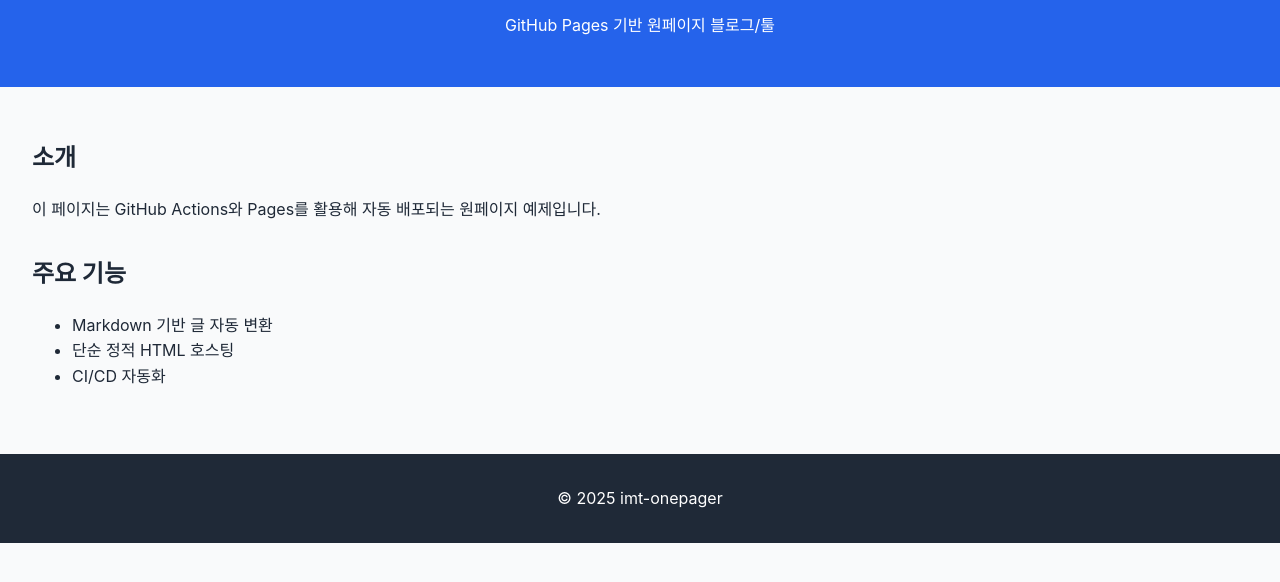
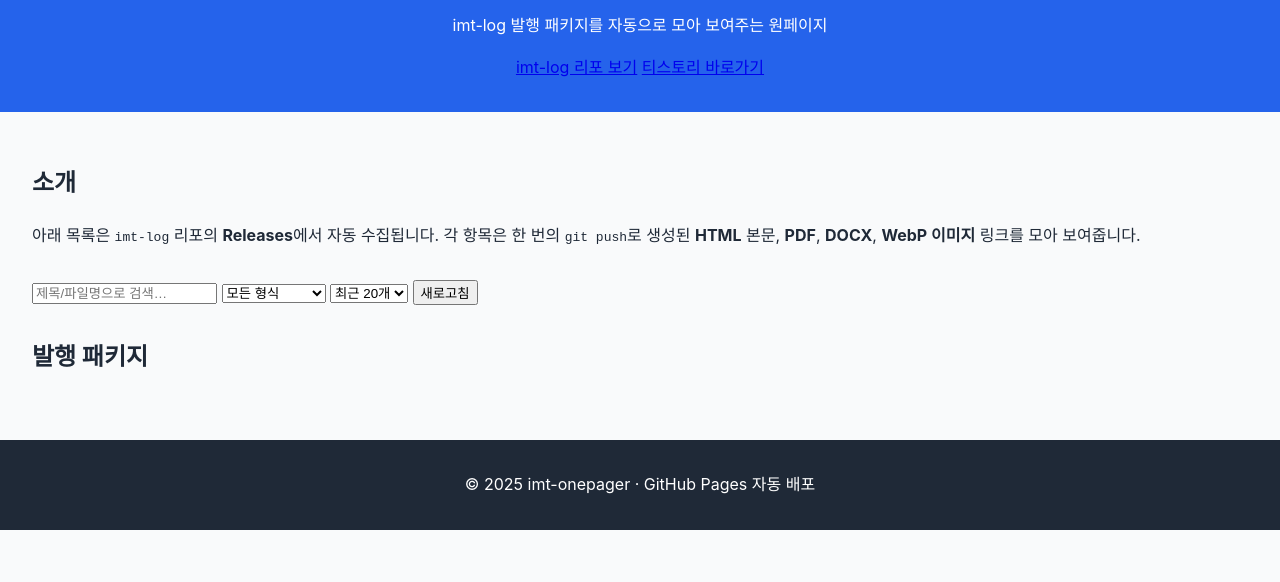
Before and after one commit to imt-log/img-onepager, a plain HTML site: page index.html in a window 1280 px wide. Shown: the part 86-668 px from the top of the page. Drawn offline with Linux system fonts and the light colour scheme.

Commit message:
Update index.html

```diff
--- a/index.html
+++ b/index.html
@@ -1,34 +1,61 @@
 <!DOCTYPE html>
 <html lang="ko">
 <head>
-  <meta charset="UTF-8">
-  <title>imt-onepager</title>
-  <link rel="stylesheet" href="css/style.css">
+  <meta charset="UTF-8" />
+  <meta name="viewport" content="width=device-width, initial-scale=1" />
+  <title>imt-onepager · 티스토리 반자동 발행 링크 모음</title>
+  <link rel="stylesheet" href="css/style.css" />
+  <meta name="description" content="imt-log Release에서 HTML/PDF/DOCX/이미지 링크를 자동 수집해 한 페이지에 보여줍니다." />
 </head>
 <body>
-  <header>
+  <header class="hero">
     <h1>imt-onepager</h1>
-    <p>GitHub Pages 기반 원페이지 블로그/툴</p>
+    <p>imt-log 발행 패키지를 자동으로 모아 보여주는 원페이지</p>
+    <div class="hero-actions">
+      <a class="btn" href="https://github.com/USER/imt-log" target="_blank" rel="noreferrer">imt-log 리포 보기</a>
+      <a class="btn outline" href="https://imt-log.tistory.com" target="_blank" rel="noreferrer">티스토리 바로가기</a>
+    </div>
   </header>
 
-  <main>
-    <section id="intro">
+  <main class="container">
+    <!-- 소개 -->
+    <section>
       <h2>소개</h2>
-      <p>이 페이지는 GitHub Actions와 Pages를 활용해 자동 배포되는 원페이지 예제입니다.</p>
+      <p>아래 목록은 <code>imt-log</code> 리포의 <b>Releases</b>에서 자동 수집됩니다. 각 항목은 한 번의 <code>git push</code>로 생성된
+      <b>HTML</b> 본문, <b>PDF</b>, <b>DOCX</b>, <b>WebP 이미지</b> 링크를 모아 보여줍니다.</p>
     </section>
 
-    <section id="features">
-      <h2>주요 기능</h2>
-      <ul>
-        <li>Markdown 기반 글 자동 변환</li>
-        <li>단순 정적 HTML 호스팅</li>
-        <li>CI/CD 자동화</li>
-      </ul>
+    <!-- 컨트롤 -->
+    <section class="controls">
+      <div class="row">
+        <input id="search" type="search" placeholder="제목/파일명으로 검색…" />
+        <select id="assetFilter">
+          <option value="">모든 형식</option>
+          <option value=".html">HTML</option>
+          <option value=".pdf">PDF</option>
+          <option value=".docx">DOCX</option>
+          <option value=".webp">이미지(WebP)</option>
+        </select>
+        <select id="limit">
+          <option value="10">최근 10개</option>
+          <option value="20" selected>최근 20개</option>
+          <option value="50">최근 50개</option>
+        </select>
+        <button id="reload" class="btn">새로고침</button>
+      </div>
+      <div class="hint" id="rateHint" hidden>많이 조회하면 GitHub API 제한(비로그인 60/h)에 걸릴 수 있어요.</div>
+    </section>
+
+    <!-- 목록 -->
+    <section>
+      <h2>발행 패키지</h2>
+      <div id="releaseList" class="grid"></div>
+      <div id="empty" class="empty" hidden>검색 조건에 맞는 항목이 없습니다.</div>
     </section>
   </main>
 
-  <footer>
-    <p>© 2025 imt-onepager</p>
+  <footer class="footer">
+    <p>© 2025 imt-onepager · GitHub Pages 자동 배포</p>
   </footer>
 
   <script src="js/main.js"></script>
```
